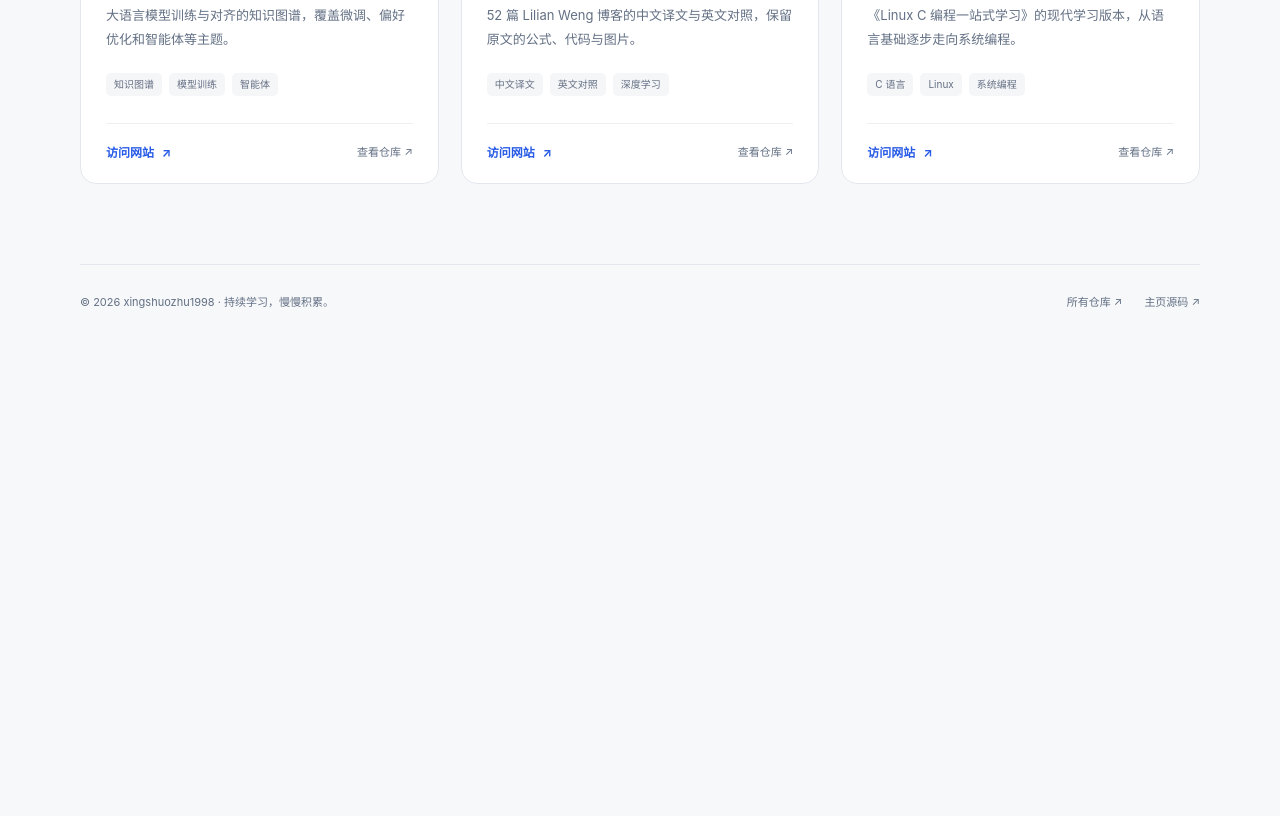
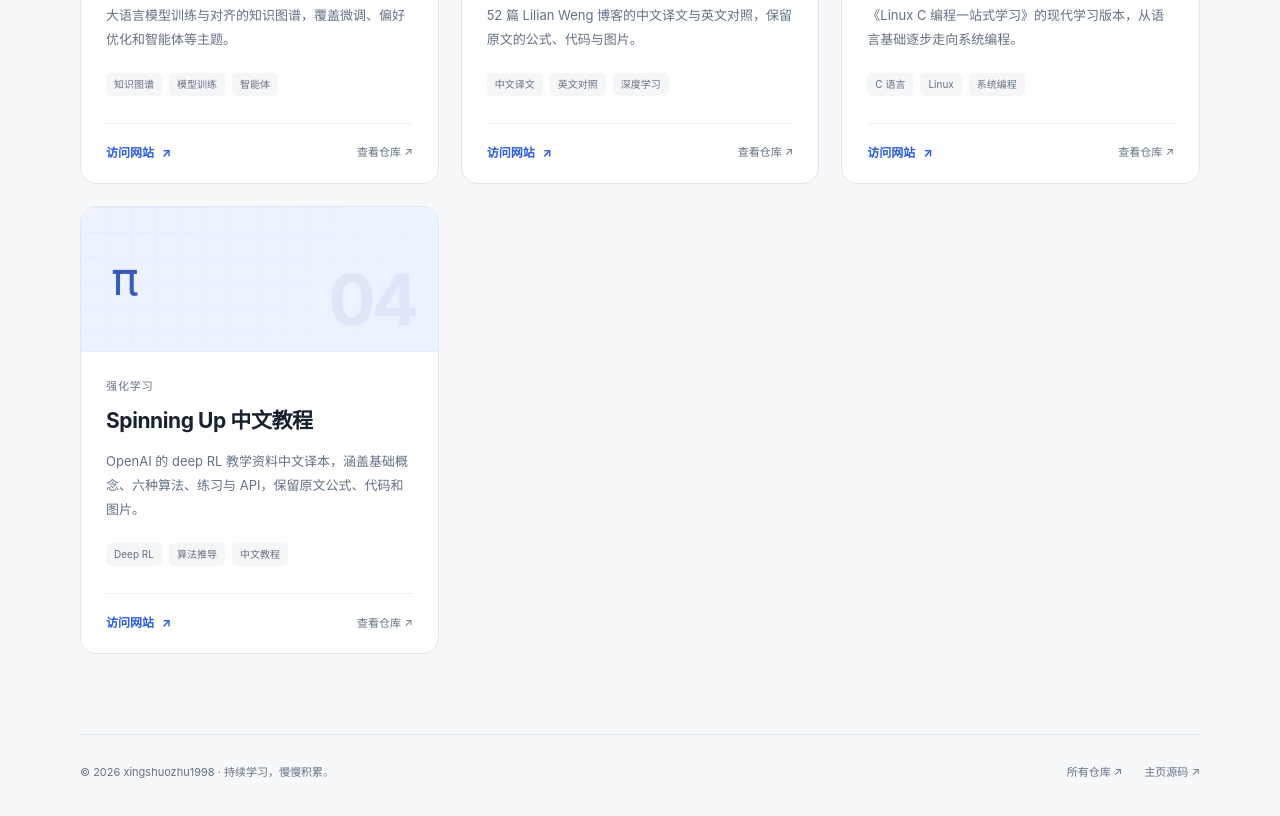
Before and after one commit to xingshuozhu1998/xingshuozhu1998.github.io, a plain HTML site: page index.html in a window 1280 px wide. Shown: the part 752-1568 px from the top of the page. Before the commit the page ends 1100 px from the top, so only its background shows below. Drawn offline with Linux system fonts and the light colour scheme; no server answers.

Commit message:
自动同步公开 Pages 站点目录

```diff
--- a/index.html
+++ b/index.html
@@ -16,7 +16,7 @@
 <header class="header"><a class="brand" href="/" aria-label="xingshuozhu1998 主页"><span class="brand-mark" aria-hidden="true">x.</span>xingshuozhu1998</a><nav class="nav" aria-label="主导航"><a class="directory-link" href="#sites">网站目录</a><a href="https://github.com/xingshuozhu1998" target="_blank" rel="noopener noreferrer">GitHub <span aria-hidden="true">↗</span></a></nav></header>
 <main>
 <section class="hero" aria-labelledby="page-title"><div><p class="eyebrow"><span class="dot" aria-hidden="true"></span>学习 · 整理 · 分享</p><h1 id="page-title">我的学习站点<span>。</span></h1><p class="intro">我发布的学习资料、知识图谱与阅读站点，集中在这里。<br>选一个感兴趣的主题，开始探索。</p></div><div class="hero-art" aria-hidden="true"><span class="art-orbit"></span><span class="art-line"></span><span class="art-line second"></span><span class="art-tile one">⌘</span><span class="art-tile two">文</span><span class="art-tile three">&gt;_</span></div></section>
-<section id="sites" aria-labelledby="sites-title"><div class="section-head"><h2 id="sites-title">网站目录</h2><span id="site-count" class="site-count">3 个站点</span></div><div id="site-list" class="sites"><!-- sites:start -->
+<section id="sites" aria-labelledby="sites-title"><div class="section-head"><h2 id="sites-title">网站目录</h2><span id="site-count" class="site-count">4 个站点</span></div><div id="site-list" class="sites"><!-- sites:start -->
 <article class="site-card blue" data-repository="llm-atlas">
  <div class="card-visual" aria-hidden="true"><span class="visual-grid"></span><span class="visual-symbol">⌘</span><span class="visual-number">01</span></div>
  <div class="card-body"><p class="category">模型与算法</p><h3>LLM Atlas</h3><p class="description">大语言模型训练与对齐的知识图谱，覆盖微调、偏好优化和智能体等主题。</p><ul class="tags" aria-label="主题"><li>知识图谱</li><li>模型训练</li><li>智能体</li></ul>
@@ -29,6 +29,10 @@
  <div class="card-visual" aria-hidden="true"><span class="visual-grid"></span><span class="visual-symbol">&gt;_</span><span class="visual-number">03</span></div>
  <div class="card-body"><p class="category">编程与基础</p><h3>Linux C 编程一站式学习</h3><p class="description">《Linux C 编程一站式学习》的现代学习版本，从语言基础逐步走向系统编程。</p><ul class="tags" aria-label="主题"><li>C 语言</li><li>Linux</li><li>系统编程</li></ul>
  <div class="card-links"><a class="visit" href="https://xingshuozhu1998.github.io/linux-c-one-stop/">访问网站 <span aria-hidden="true">↗</span></a><a class="repository" href="https://github.com/xingshuozhu1998/linux-c-one-stop" target="_blank" rel="noopener noreferrer" aria-label="查看Linux C 编程一站式学习的GitHub仓库">查看仓库 <span aria-hidden="true">↗</span></a></div></div></article>
+<article class="site-card blue" data-repository="spinningup-zh">
+ <div class="card-visual" aria-hidden="true"><span class="visual-grid"></span><span class="visual-symbol">π</span><span class="visual-number">04</span></div>
+ <div class="card-body"><p class="category">强化学习</p><h3>Spinning Up 中文教程</h3><p class="description">OpenAI 的 deep RL 教学资料中文译本，涵盖基础概念、六种算法、练习与 API，保留原文公式、代码和图片。</p><ul class="tags" aria-label="主题"><li>Deep RL</li><li>算法推导</li><li>中文教程</li></ul>
+ <div class="card-links"><a class="visit" href="https://xingshuozhu1998.github.io/spinningup-zh/">访问网站 <span aria-hidden="true">↗</span></a><a class="repository" href="https://github.com/xingshuozhu1998/spinningup-zh" target="_blank" rel="noopener noreferrer" aria-label="查看Spinning Up 中文教程的GitHub仓库">查看仓库 <span aria-hidden="true">↗</span></a></div></div></article>
 <!-- sites:end --></div></section>
 </main>
 <footer class="footer"><span>© 2026 xingshuozhu1998 · 持续学习，慢慢积累。</span><div class="footer-links"><a href="https://github.com/xingshuozhu1998?tab=repositories" target="_blank" rel="noopener noreferrer">所有仓库 ↗</a><a href="https://github.com/xingshuozhu1998/xingshuozhu1998.github.io" target="_blank" rel="noopener noreferrer">主页源码 ↗</a></div></footer>
```
